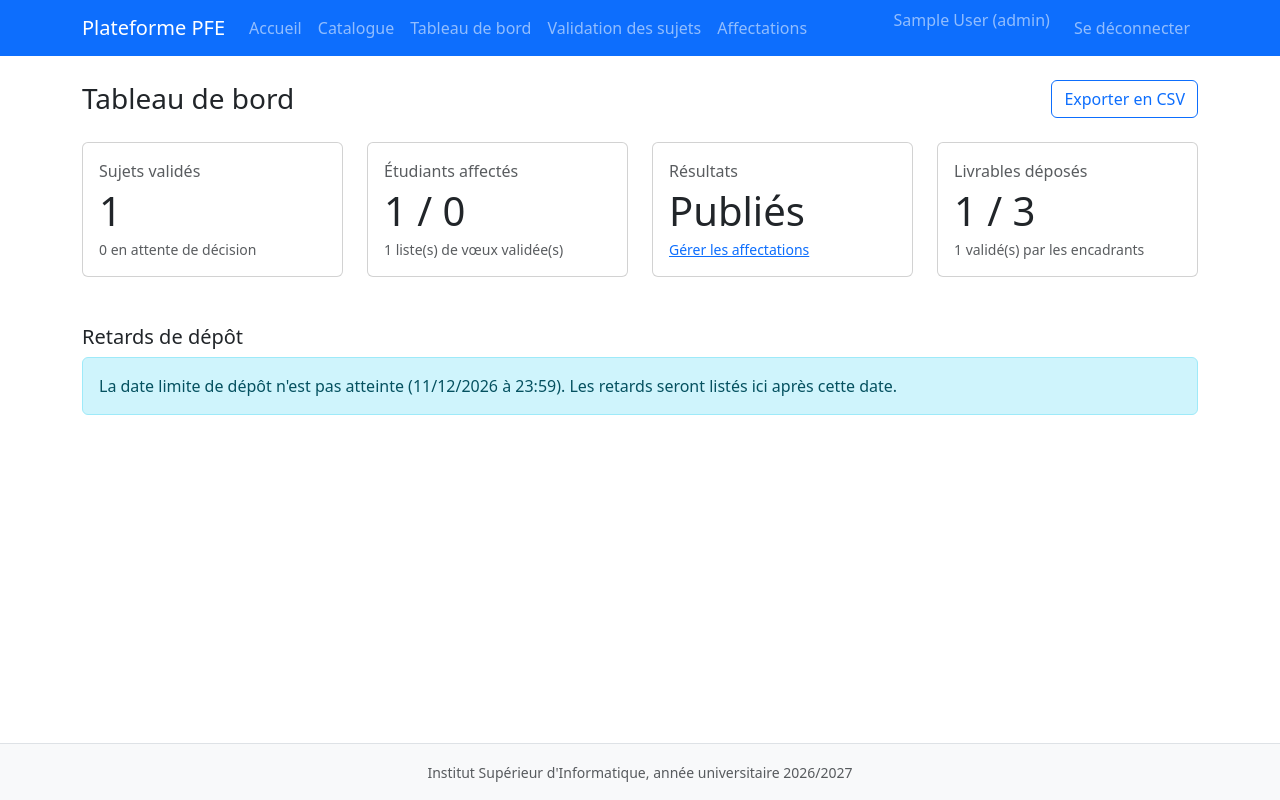
After one commit to ahmedbejaoui-sl/ScholarFlow, a Flask app: page /admin/ in a window 1280 px wide. The commit adds this page. Run offline with Flask 3, Linux system fonts and the light colour scheme; a user stored in the database is signed in; tables that the repository leaves empty hold one stand-in row (values such as "Sample post").

Commit message:
feat: tableau de bord et export CSV (F16, F17)

```diff
--- a/app/routes/admin.py
+++ b/app/routes/admin.py
@@ -1,9 +1,11 @@
-from flask import Blueprint, render_template, redirect, url_for, flash, request
+from flask import (Blueprint, Response, current_app, render_template,
+                   redirect, url_for, flash, request)
 
 from app import db
 from app.decorators import role_required
 from app.models import Subject
 from app.services import assignment_service as service
+from app.services import dashboard_service, export_service
 from app.services.assignment_service import AffectationError
 from app.services.wish_service import voeux_ouverts
 
@@ -127,3 +129,26 @@ def publier_affectations():
     except AffectationError as erreur:
         flash(str(erreur), "danger")
     return _retour_affectations()
+# ---------- Tableau de bord et export (F16, F17) ----------
+
+@admin_bp.route("/")
+@role_required("admin")
+def tableau_de_bord():
+    """Tableau de bord décisionnel (F17)."""
+    return render_template(
+        "admin/tableau_de_bord.html",
+        s=dashboard_service.statistiques(),
+        limite=current_app.config["DATE_LIMITE_DEPOT"],
+    )
+
+
+@admin_bp.route("/export.csv")
+@role_required("admin")
+def export_csv():
+    """Export CSV des affectations et des livrables (F16)."""
+    contenu = export_service.generer_csv()
+    return Response(
+        contenu.encode("utf-8-sig"),  # le BOM permet à Excel d'afficher correctement les accents
+        mimetype="text/csv",
+        headers={"Content-Disposition": "attachment; filename=affectations_livrables.csv"},
+    )
--- /dev/null
+++ b/app/services/dashboard_service.py
@@ -0,0 +1,42 @@
+from app.models import Assignment, Deliverable, Subject, User, WishValidation
+from app.services.deliverable_service import TYPES, depot_ouvert
+
+
+def etudiants_en_retard():
+    """Étudiants affectés (résultat publié) à qui il manque un livrable après la date limite."""
+    if depot_ouvert():
+        return []
+
+    deposes = {}
+    for livrable in Deliverable.query.all():
+        deposes.setdefault(livrable.etudiant_id, set()).add(livrable.type)
+
+    retards = []
+    for affectation in Assignment.query.filter_by(publie=True).all():
+        recus = deposes.get(affectation.etudiant_id, set())
+        manquants = [libelle for code, libelle in TYPES.items() if code not in recus]
+        if manquants:
+            retards.append({"etudiant": affectation.etudiant,
+                            "sujet": affectation.sujet,
+                            "manquants": manquants})
+    retards.sort(key=lambda r: r["etudiant"].nom)
+    return retards
+
+
+def statistiques():
+    """Chiffres clés du tableau de bord (F17)."""
+    affectes_publies = Assignment.query.filter_by(publie=True).count()
+    return {
+        "sujets_valides": Subject.query.filter_by(statut="valide").count(),
+        "sujets_en_attente": Subject.query.filter_by(statut="en_attente").count(),
+        "etudiants": User.query.filter_by(role="etudiant").count(),
+        "listes_validees": WishValidation.query.count(),
+        "affectes": Assignment.query.count(),
+        "affectes_publies": affectes_publies,
+        "resultats_publies": affectes_publies > 0,
+        "livrables_deposes": Deliverable.query.count(),
+        "livrables_valides": Deliverable.query.filter_by(valide=True).count(),
+        "livrables_attendus": affectes_publies * len(TYPES),
+        "depot_ouvert": depot_ouvert(),
+        "retards": etudiants_en_retard(),
+    }
--- /dev/null
+++ b/app/services/export_service.py
@@ -0,0 +1,46 @@
+import csv
+import io
+
+from app.models import Assignment, Deliverable, User
+from app.services.deliverable_service import TYPES
+
+ENTETE = (["Étudiant", "E-mail", "Sujet", "Encadrant", "Résultat publié"]
+          + list(TYPES.values()))
+
+
+def _securiser(valeur):
+    """Neutralise les cellules qu'Excel interpréterait comme une formule (=, +, -, @)."""
+    texte = "" if valeur is None else str(valeur)
+    if texte and texte[0] in ("=", "+", "-", "@", "\t", "\r"):
+        return "'" + texte
+    return texte
+
+
+def _statut(livrable):
+    if livrable is None:
+        return "Non déposé"
+    return "Validé" if livrable.valide else "Déposé"
+
+
+def generer_csv():
+    """État récapitulatif des affectations et des livrables, une ligne par étudiant (F16)."""
+    affectations = {a.etudiant_id: a for a in Assignment.query.all()}
+    livrables = {(l.etudiant_id, l.type): l for l in Deliverable.query.all()}
+
+    sortie = io.StringIO()
+    ecrivain = csv.writer(sortie, delimiter=";")
+    ecrivain.writerow(ENTETE)
+
+    for etudiant in User.query.filter_by(role="etudiant").order_by(User.nom):
+        a = affectations.get(etudiant.id)
+        ligne = [
+            etudiant.nom,
+            etudiant.email,
+            a.sujet.titre if a else "",
+            a.sujet.encadrant.nom if a else "",
+            ("Oui" if a.publie else "Non") if a else "",
+        ]
+        ligne += [_statut(livrables.get((etudiant.id, code))) for code in TYPES]
+        ecrivain.writerow([_securiser(c) for c in ligne])
+
+    return sortie.getvalue()
--- /dev/null
+++ b/app/templates/admin/tableau_de_bord.html
@@ -0,0 +1,85 @@
+{% extends "base.html" %}
+
+{% block titre %}Tableau de bord{% endblock %}
+
+{% block contenu %}
+<div class="d-flex justify-content-between align-items-center mb-4">
+    <h1 class="h3 mb-0">Tableau de bord</h1>
+    <a class="btn btn-outline-primary" href="{{ url_for('admin.export_csv') }}">Exporter en CSV</a>
+</div>
+
+<div class="row g-4 mb-5">
+    <div class="col-md-6 col-lg-3">
+        <div class="card h-100">
+            <div class="card-body">
+                <p class="text-muted mb-1">Sujets validés</p>
+                <p class="display-6 mb-1">{{ s.sujets_valides }}</p>
+                <p class="small text-muted mb-0">{{ s.sujets_en_attente }} en attente de décision</p>
+            </div>
+        </div>
+    </div>
+
+    <div class="col-md-6 col-lg-3">
+        <div class="card h-100">
+            <div class="card-body">
+                <p class="text-muted mb-1">Étudiants affectés</p>
+                <p class="display-6 mb-1">{{ s.affectes }} / {{ s.etudiants }}</p>
+                <p class="small text-muted mb-0">{{ s.listes_validees }} liste(s) de vœux validée(s)</p>
+            </div>
+        </div>
+    </div>
+
+    <div class="col-md-6 col-lg-3">
+        <div class="card h-100">
+            <div class="card-body">
+                <p class="text-muted mb-1">Résultats</p>
+                <p class="display-6 mb-1">{{ "Publiés" if s.resultats_publies else "Non publiés" }}</p>
+                <p class="small text-muted mb-0">
+                    <a href="{{ url_for('admin.affectations') }}">Gérer les affectations</a>
+                </p>
+            </div>
+        </div>
+    </div>
+
+    <div class="col-md-6 col-lg-3">
+        <div class="card h-100">
+            <div class="card-body">
+                <p class="text-muted mb-1">Livrables déposés</p>
+                <p class="display-6 mb-1">{{ s.livrables_deposes }} / {{ s.livrables_attendus }}</p>
+                <p class="small text-muted mb-0">{{ s.livrables_valides }} validé(s) par les encadrants</p>
+            </div>
+        </div>
+    </div>
+</div>
+
+<h2 class="h5">Retards de dépôt</h2>
+{% if s.depot_ouvert %}
+    <div class="alert alert-info">
+        La date limite de dépôt n'est pas atteinte ({{ limite.strftime('%d/%m/%Y à %H:%M') }}).
+        Les retards seront listés ici après cette date.
+    </div>
+{% elif s.retards %}
+    <div class="table-responsive">
+        <table class="table align-middle">
+            <thead>
+                <tr>
+                    <th>Étudiant</th>
+                    <th>Sujet</th>
+                    <th>Livrables manquants</th>
+                </tr>
+            </thead>
+            <tbody>
+                {% for r in s.retards %}
+                <tr>
+                    <td>{{ r.etudiant.nom }}</td>
+                    <td>{{ r.sujet.titre }}</td>
+                    <td>{{ r.manquants | join(", ") }}</td>
+                </tr>
+                {% endfor %}
+            </tbody>
+        </table>
+    </div>
+{% else %}
+    <div class="alert alert-success">Aucun retard : tous les livrables ont été déposés.</div>
+{% endif %}
+{% endblock %}
--- a/app/templates/base.html
+++ b/app/templates/base.html
@@ -43,6 +43,9 @@
                     {% endif %}
 
                     {% if current_user.is_authenticated and current_user.role == "admin" %}
+                        <li class="nav-item">
+                            <a class="nav-link" href="{{ url_for('admin.tableau_de_bord') }}">Tableau de bord</a>
+                        </li>
                         <li class="nav-item">
                             <a class="nav-link" href="{{ url_for('admin.validation_sujets') }}">Validation des sujets</a>
                         </li>
```
Also changed, not shown: tests/test_export.py (added, +88 -0 lines).
